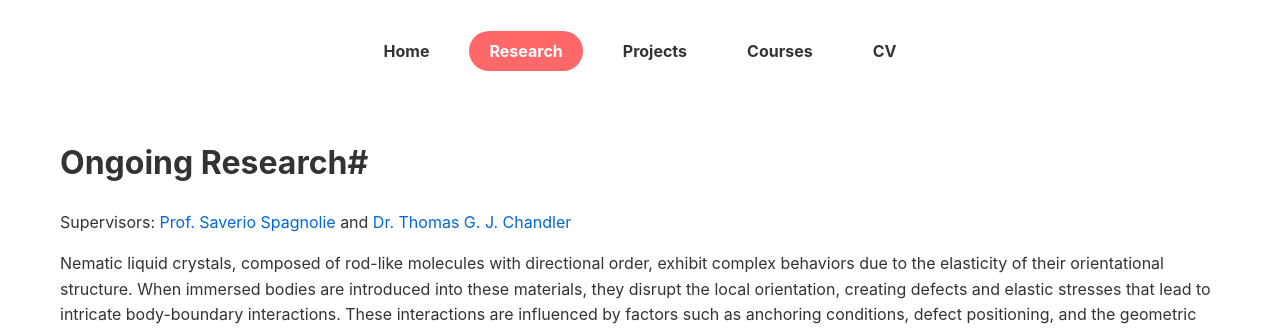
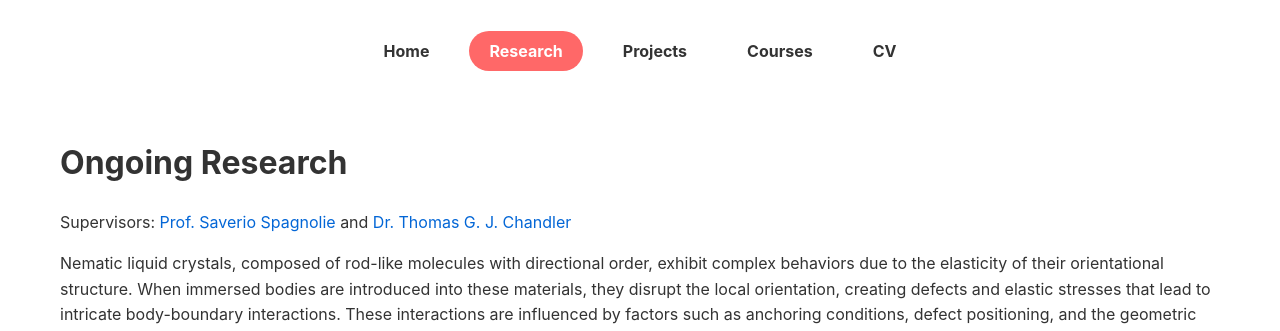
Before and after one commit to Yoon-1023/Yoon-1023.github.io, a Jekyll site: the page built from research.md, in a window 1280 px wide. Shown: the top 331 px of the page. Built offline with Jekyll 4.4.1, drawn with Linux system fonts in a browser that asks for light colours.

```diff
--- a/research.md
+++ b/research.md
@@ -4,7 +4,7 @@ title: "Research"
 permalink: /research/
 ---
 
-# Ongoing Research#
+# Ongoing Research
 
 Supervisors: [Prof. Saverio Spagnolie](https://people.math.wisc.edu/~spagnolie/) and [Dr. Thomas G. J. Chandler](https://people.math.wisc.edu/~tgchandler/)
 
```
